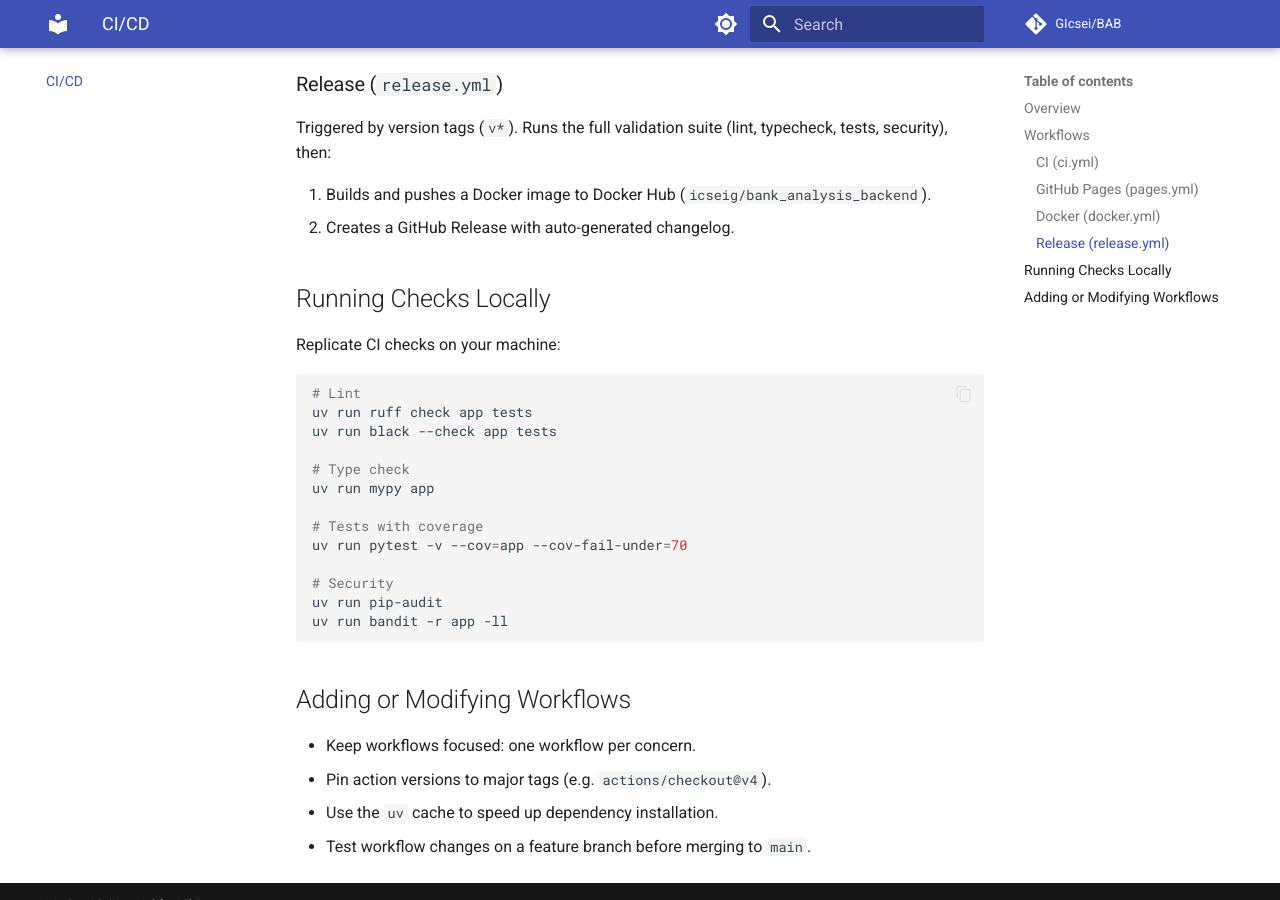
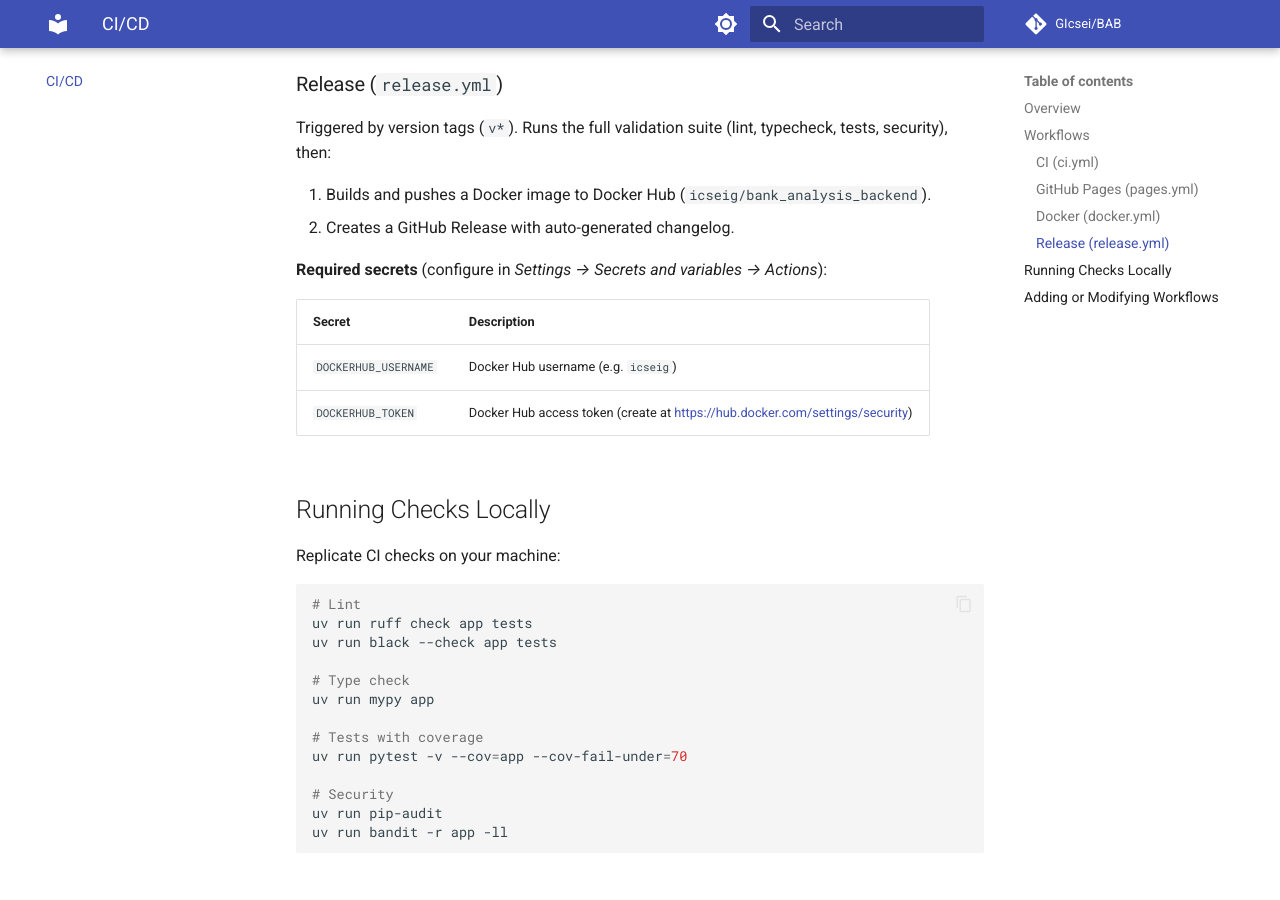
Before and after one commit to GIcsei/BAB, an MkDocs documentation site: the page built from docs/ci.md, in a window 1280 px wide and 900 px high, scrolled down 1241 px. Built offline with MkDocs 1.6.1 and Material for MkDocs 9.7.7, drawn with Linux system fonts in a browser that asks for light colours; comment, search, counter and statistics services are not loaded.

Commit message:
docs: add required Docker Hub secrets to ci.md
Co-authored-by: GIcsei <49340292+GIcsei@users.noreply.github.com>
Agent-Logs-Url: https://github.com/GIcsei/BAB/sessions/9e6b9214-13de-4fdf-8fb2-217633e3f41d

```diff
--- a/docs/ci.md
+++ b/docs/ci.md
@@ -40,6 +40,13 @@ Triggered by version tags (`v*`). Runs the full validation suite (lint, typechec
 1. Builds and pushes a Docker image to Docker Hub (`icseig/bank_analysis_backend`).
 2. Creates a GitHub Release with auto-generated changelog.
 
+**Required secrets** (configure in *Settings → Secrets and variables → Actions*):
+
+| Secret | Description |
+|--------|-------------|
+| `DOCKERHUB_USERNAME` | Docker Hub username (e.g. `icseig`) |
+| `DOCKERHUB_TOKEN` | Docker Hub access token (create at <https://hub.docker.com/settings/security>) |
+
 ## Running Checks Locally
 
 Replicate CI checks on your machine:
```
